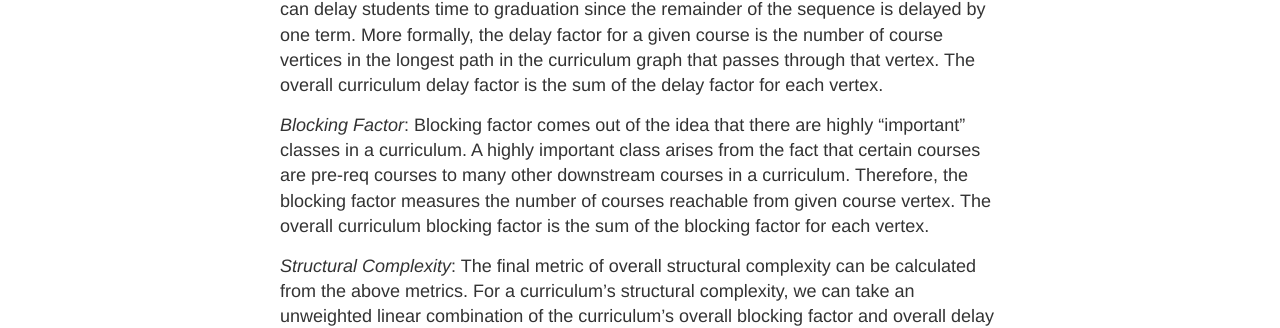
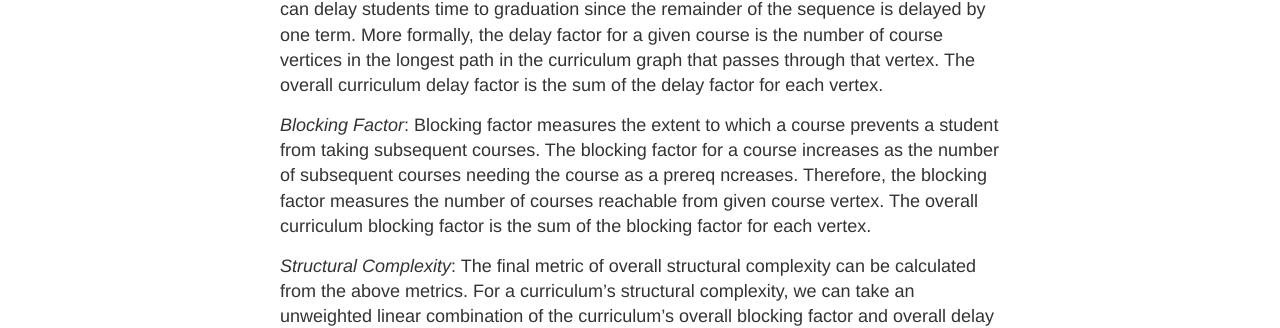
Before and after one commit to scolino/scolino.github.io, a Jekyll site: the page built from _posts/2024-07-31-curricular_analytics.md, in a window 1280 px wide. Shown: the part 869-1197 px from the top of the page. Built offline with Jekyll 4.4.1, drawn with Linux system fonts in a browser that asks for light colours.

Commit message:
blog edits

```diff
--- a/_posts/2024-07-31-curricular_analytics.md
+++ b/_posts/2024-07-31-curricular_analytics.md
@@ -14,7 +14,7 @@ The structural factors of a curriculum can be represented as a directed, acyclic
 In many STEM curriculums, courses have a pre-req structure that need to be completed in a specific order. Failure to complete a course in the sequence on time can delay students time to graduation since the remainder of the sequence is delayed by one term.  More formally, the delay factor for a given course is the number of course vertices in the longest path in the curriculum graph that passes through that vertex. The overall curriculum delay factor is the sum of the delay factor for each vertex.
 
 *Blocking Factor*:
-Blocking factor comes out of the idea that there are highly "important" classes in a curriculum. A highly important class arises from the fact that certain courses are pre-req courses to many other downstream courses in a curriculum. Therefore, the blocking factor measures the number of courses reachable from given course vertex. The overall curriculum blocking factor is the sum of the blocking factor for each vertex.
+Blocking factor measures the extent to which a course prevents a student from taking subsequent courses. The blocking factor for a course increases as the number of subsequent courses needing the course as a prereq ncreases.  Therefore, the blocking factor measures the number of courses reachable from given course vertex. The overall curriculum blocking factor is the sum of the blocking factor for each vertex.
 
 *Structural Complexity*:
 The final metric of overall structural complexity can be calculated from the above metrics.  For a curriculum's structural complexity, we can take an unweighted linear combination of the curriculum's overall blocking factor and overall delay factor.
```
